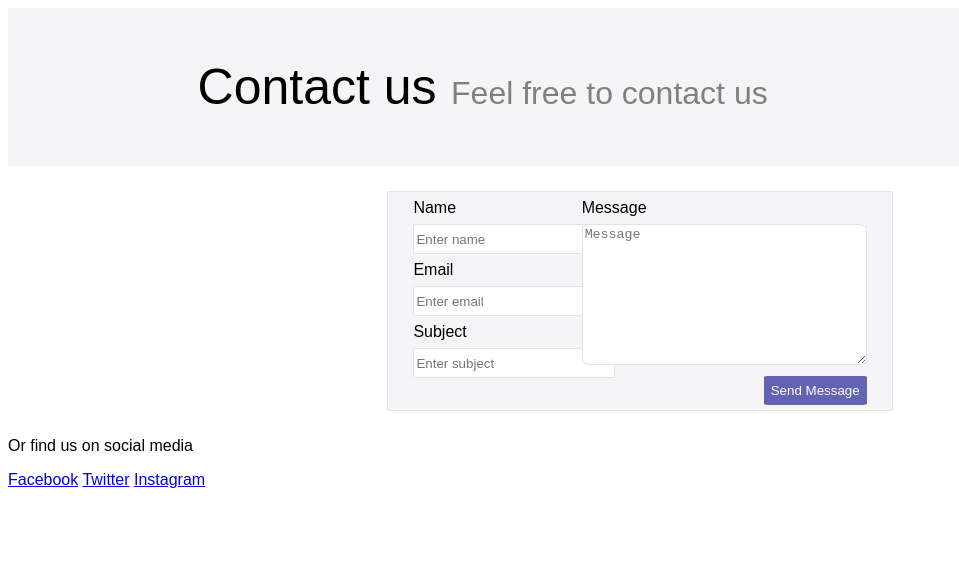
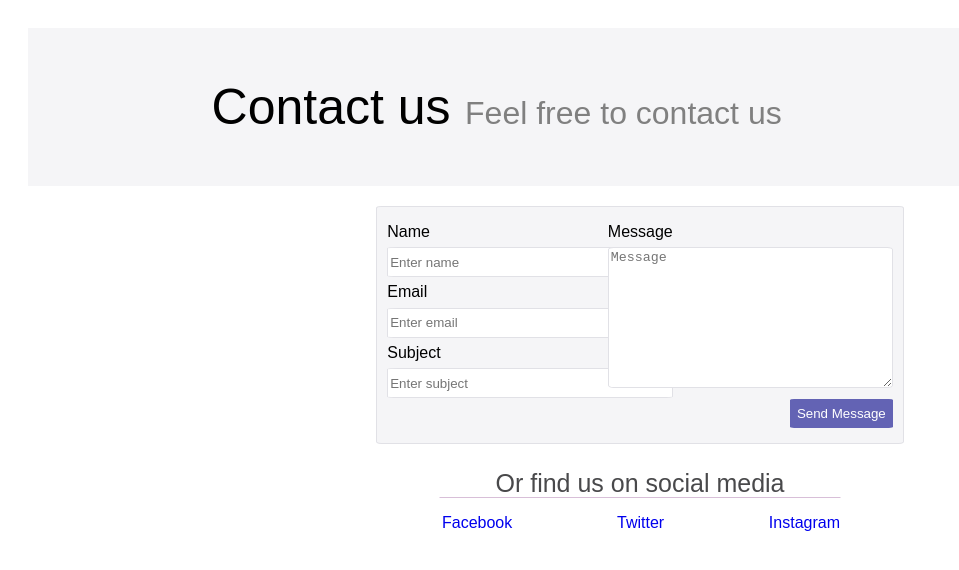
Before and after one commit to boariudiana/Implementing-layout-week3, a plain HTML site: page index.html in a window 1280 px wide. Shown: the whole page, without its empty margins (0-959 px from the left). Drawn offline with Linux system fonts and the light colour scheme.

Commit message:
footer added

```diff
--- a/index.html
+++ b/index.html
@@ -7,6 +7,7 @@
     <link rel="stylesheet" href="style/style.css">
 </head>
 <body>
+    <div class="container">
         <header>
             <p class="header-h1">Contact us</p>
             <p class="header-h2">Feel free to contact us</p>
@@ -36,11 +37,20 @@
         </main>
         <footer>
             <p>Or find us on social media</p>
-        <div class="social-media">
+            <div>
+                <ul>
+                    <li>
                         <a href="https://www.facebook.com/girlea.diana">Facebook</a>
+                    </li>
+                   <li>
                     <a href="https://twitter.com/boariu_diana">Twitter</a>
+                   </li>
+                   <li>
                     <a href="https://www.instagram.com/?hl=en#reactivated">Instagram</a>
+                   </li>
+                </ul>
             </div>
        </footer>
+    </div>
 </body>
 </html>
--- a/style/style.css
+++ b/style/style.css
@@ -1,10 +1,16 @@
 body{
     font-family: sans-serif;
 }
+.container{
+    display: flex;
+    flex-direction: column;
+    align-items: center;
+    justify-content: space-around;
+}
 header{
     background-color: #f5f5f7;
-
-
+    margin: 20px;
+    align-self: stretch;
 }
 .header-h1{
     font-size:50px;
@@ -20,18 +26,19 @@ header{
 }
 main{
     display: flex;
-    justify-content: space-around;
-    align-self: stretch;
+    justify-content: space-between;
     background-color: #f5f5f7;
     border:solid #e1e1e6 1px;
     border-radius: 1%;
-    margin:2% 30% ;
-    line-height: 2em;;
+    width: 40%;
+    line-height: 1.9em;
+    padding: 10px;;
 }
 .left-input{
     display: flex;
     flex-direction: column;
-    width: 40%;
+    align-items: flex-start;
+    width: 50%;
 
 }
 .left-item{
@@ -54,9 +61,45 @@ button{
 }
 #name, #email, #subject, #message{
     border:solid #e1e1e6 1px;
-    border-radius:3%;
+    border-radius:2%;
 }
 #name, #email, #subject{
     height: 26px;
-    border-radius: 3%;
+    border-radius: 4%;
+    width: 280px;
 }
+footer{
+    width:400px;
+    display: flex;
+    flex-direction: column;
+    align-items: center;
+    position: relative;
+}
+footer > p {
+    font-size:25px;
+    color: rgb(73, 73, 75);
+}
+footer >div  {
+    width:400px;
+    display: flex;
+    flex-direction: row;
+    justify-content: space-between;
+    border:solid white 1px;
+   border-top-color: thistle;
+   position: absolute;
+   top:53px;
+
+}
+ul{
+    list-style: none;
+    width: 400px;
+    display: flex;
+    justify-content: space-between ;
+
+}
+a{
+    text-decoration:none;
+}
+li:first-of-type{
+   margin-left: -38px;
+}
```
Lines whose indentation alone changed are shown as unchanged.
